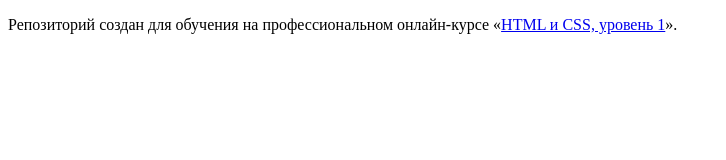
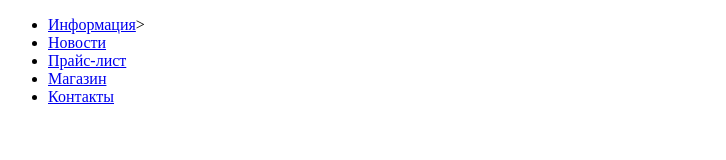
Before and after one commit to ximera405/1011917-barbershop-26, a plain HTML site: page index.html in a window 1280 px wide. Shown: the whole page, without its empty margins (0-726 px from the left). Drawn offline with Linux system fonts and the light colour scheme.

Commit message:
Добавляем наставника + список

```diff
--- a/index.html
+++ b/index.html
@@ -5,8 +5,16 @@
     <title>HTML Academy: Барбершоп</title>
   </head>
   <body>
-
-    <p>Репозиторий создан для обучения на профессиональном онлайн‑курсе «<a href="https://htmlacademy.ru/intensive/htmlcss">HTML и CSS, уровень 1</a>».</p>
-
+    <header>
+      <nav>
+        <ul>
+          <li><a href="info.html">Информация</a>></li>
+          <li><a href="news.html">Новости</a></li>
+          <li><a href="price.html">Прайс-лист</a></li>
+          <li><a href="catalog.html">Магазин</a></li>
+          <li><a href="contacts.html">Контакты</a></li>
+        </ul>
+      </nav>
+    </header>
   </body>
 </html>
```
Also changed, not shown: 1 other file.
